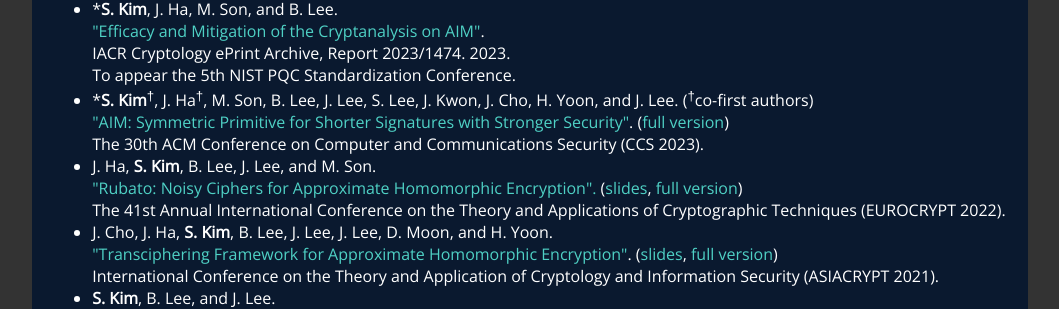
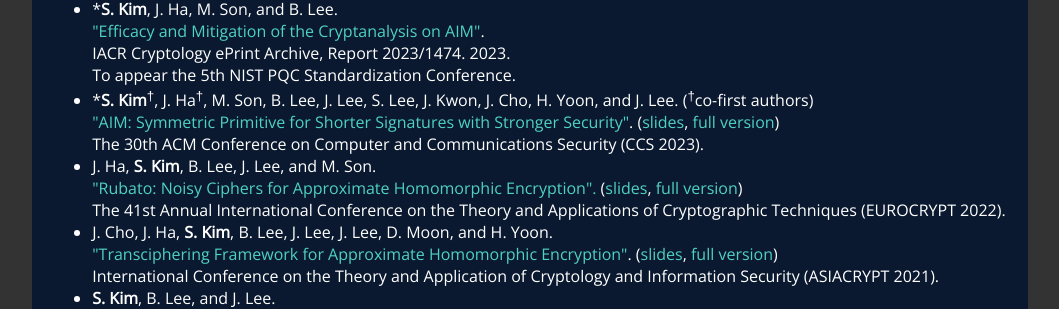
Before and after one commit to sgk1m/sgk1m.github.io, a Jekyll site: the page built from publications.html, in a window 1280 px wide. Shown: the part 312-621 px from the top of the page, without its empty margins (110-1169 px from the left). Built offline with Jekyll 4.4.1, drawn with Linux system fonts in a browser that asks for light colours.

Commit message:
Update publications.html

```diff
--- a/publications.html
+++ b/publications.html
@@ -13,7 +13,8 @@
 		</li>
 		<li>*<b>S. Kim</b><sup><span>&#8224;</span></sup>, J. Ha<sup><span>&#8224;</span></sup>, M. Son, B. Lee, J. Lee, S. Lee, J. Kwon, J. Cho, H. Yoon, and J. Lee. (<sup><span>&#8224;</span></sup>co-first authors) <br>
 			<a href="https://dl.acm.org/doi/10.1145/3576915.3616579">"AIM: Symmetric Primitive for Shorter Signatures with Stronger Security"</a>.
-			(<a href="https://eprint.iacr.org/2022/1387">full version</a>)<br>
+			(<a href="/Additional files/[CCS 2023] AIM Symmetric Primitive for Shorter Signatures with Stronger Security (final).pdf">slides</a>,
+			<a href="https://eprint.iacr.org/2022/1387">full version</a>)<br>
 			The 30th ACM Conference on Computer and Communications Security (CCS 2023). <br>
 		</li>
 		<li>J. Ha, <b>S. Kim</b>, B. Lee, J. Lee, and M. Son. <br>
```
